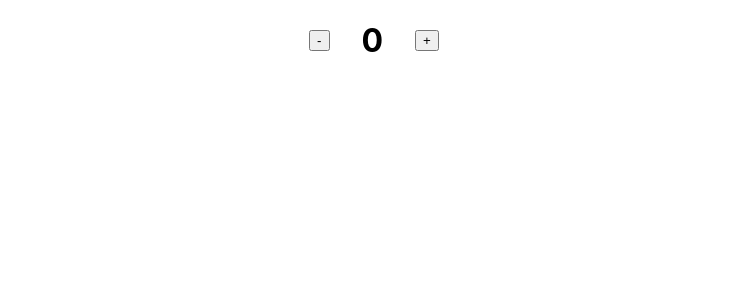
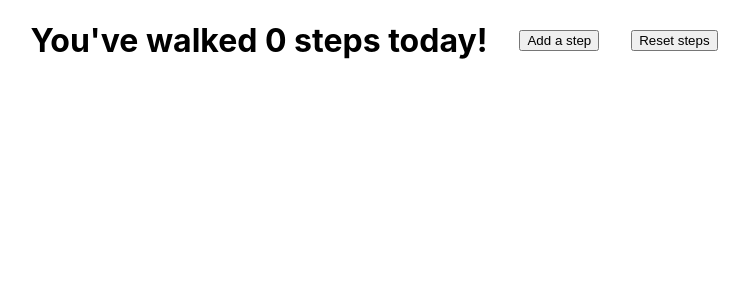
Before and after one commit to GersonEC/training-redux-toolkit, a React (Create React App) app: page / in a window 1280 px wide. Shown: the top 300 px of the page, without its empty margins (266-1015 px from the left). Built offline with nearby package versions, Linux system fonts and the light colour scheme.

Commit message:
Add resetted reducer to Counter slice.

```diff
--- a/src/App.tsx
+++ b/src/App.tsx
@@ -3,7 +3,11 @@ import { useDispatch, useSelector } from "react-redux";
 import "./App.css";
 import { RootState } from "./app/store";
 import { Counter } from "./components/Counter";
-import { decremented, incremented } from "./features/counter/counterSlice";
+import {
+  decremented,
+  incremented,
+  resetted,
+} from "./features/counter/counterSlice";
 
 function App() {
   const count = useSelector((state: RootState) => state.counter.value);
@@ -17,12 +21,17 @@ function App() {
     dispatch(decremented());
   };
 
+  const onResetSteps = () => {
+    dispatch(resetted());
+  };
+
   return (
     <div className="App">
       <Counter
         count={count}
         onIncrement={onIncrement}
         onDecrement={onDecrement}
+        onResetSteps={onResetSteps}
       />
     </div>
   );
--- a/src/components/Counter.tsx
+++ b/src/components/Counter.tsx
@@ -2,9 +2,10 @@ interface CounterProps {
   count: number;
   onIncrement: () => void;
   onDecrement: () => void;
+  onResetSteps: () => void;
 }
 
-export function Counter({ count, onIncrement, onDecrement }: CounterProps) {
+export function Counter({ count, onIncrement, onResetSteps }: CounterProps) {
   return (
     <div
       style={{
@@ -14,9 +15,9 @@ export function Counter({ count, onIncrement, onDecrement }: CounterProps) {
         gap: "2rem",
       }}
     >
-      <button onClick={onDecrement}> - </button>
-      <h1> {count} </h1>
-      <button onClick={onIncrement}> + </button>
+      <h1> You've walked {count} steps today! </h1>
+      <button onClick={onIncrement}> Add a step </button>
+      <button onClick={onResetSteps}> Reset steps </button>
     </div>
   );
 }
--- a/src/features/counter/counterSlice.ts
+++ b/src/features/counter/counterSlice.ts
@@ -20,9 +20,13 @@ const counterSlice = createSlice({
     decremented(state) {
       state.value--;
     },
+    //decrement
+    resetted(state) {
+      state.value = 0;
+    },
   },
 });
 
-export const { incremented, decremented } = counterSlice.actions;
+export const { incremented, decremented, resetted } = counterSlice.actions;
 
 export default counterSlice.reducer;
```
Also changed, not shown: 1 other file (tests, documents, lock files or other folders).
